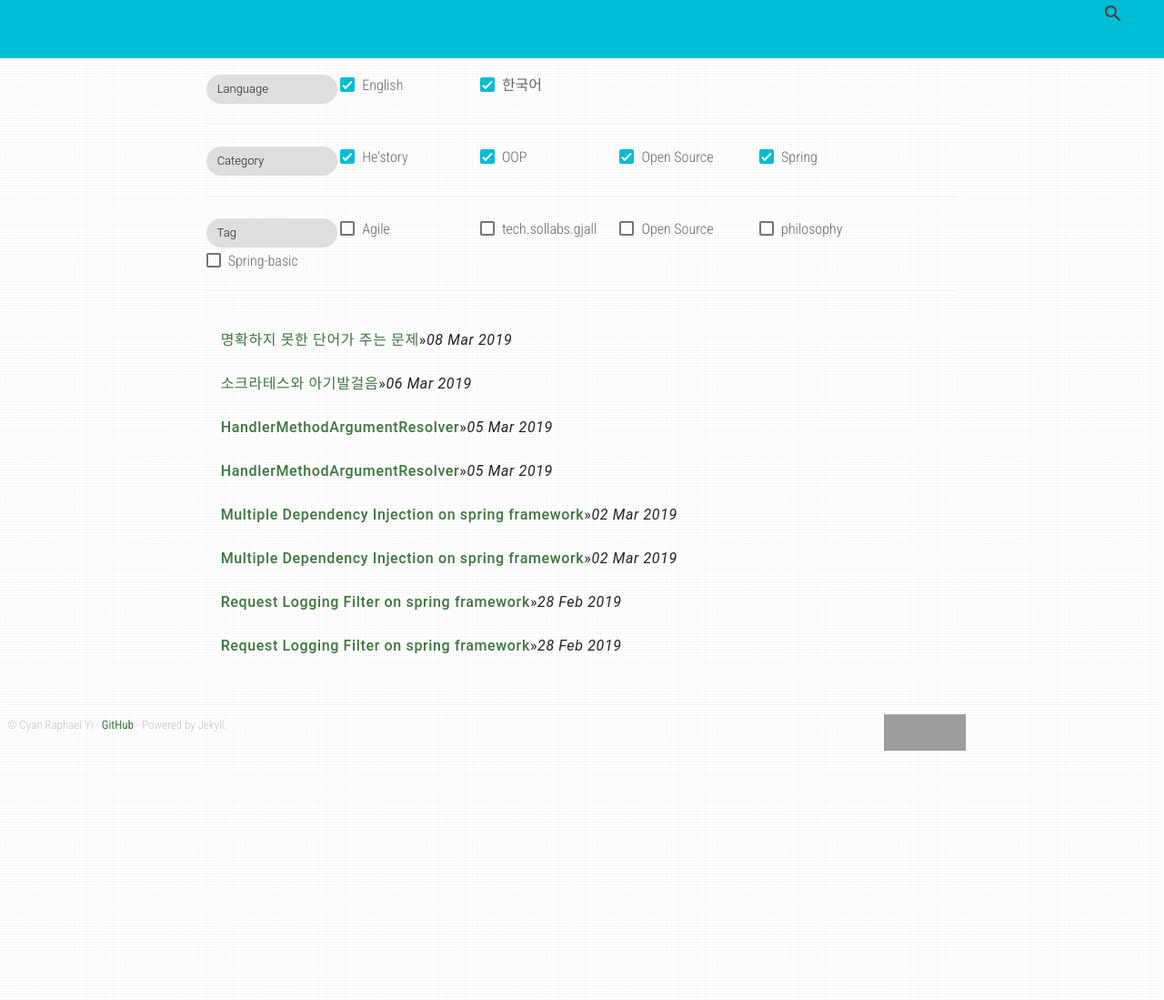
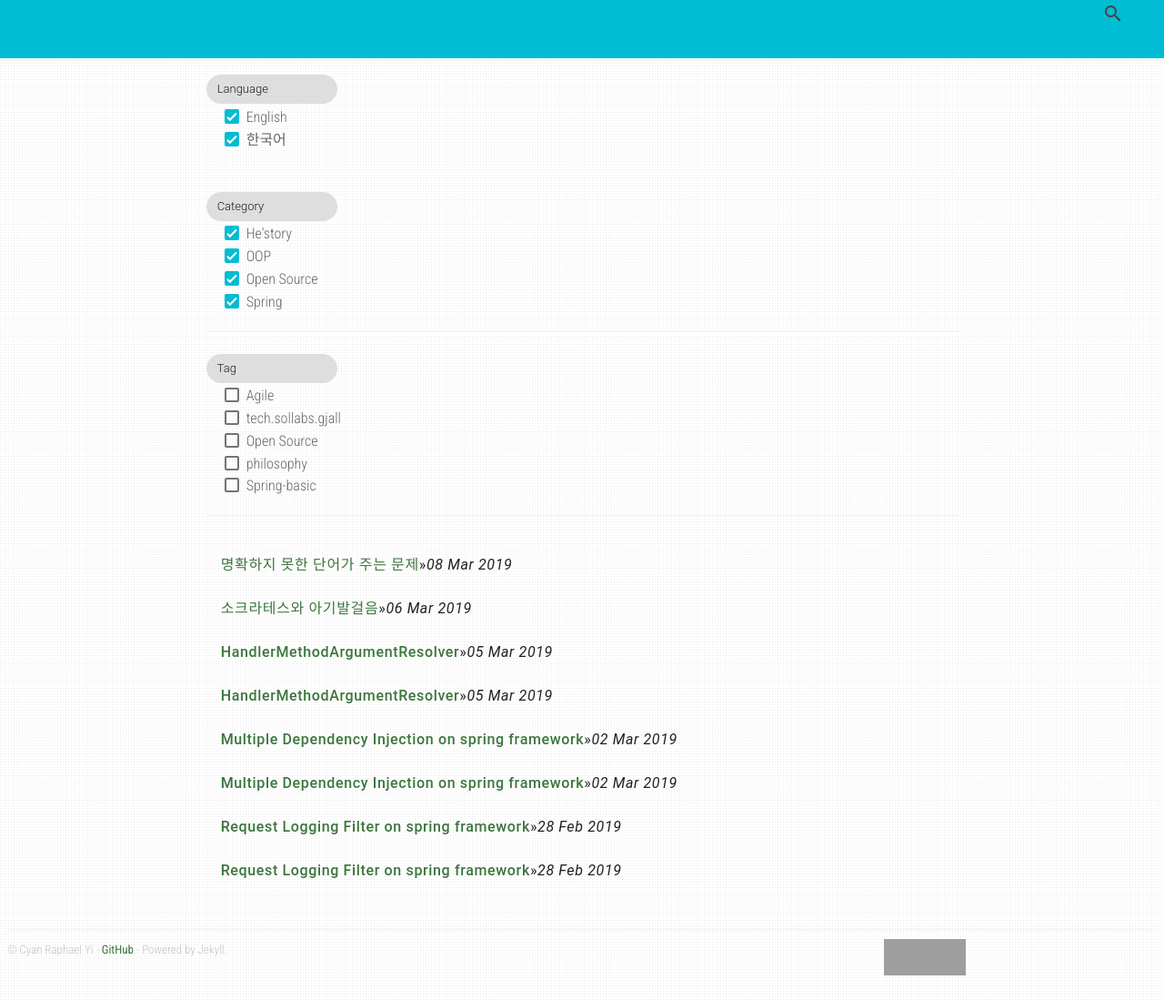
Before and after one commit to CyanRYi/sollabs-demo, a Jekyll site: the page built from index.md, in a window 1280 px wide. Shown: the whole page at 91% size. Built offline with Jekyll 4.4.1, drawn with Linux system fonts in a browser that asks for light colours; nearby versions of some CDN libraries; grey boxes are pictures that could not be loaded.

Commit message:
css 조정

```diff
--- a/_layouts/default.html
+++ b/_layouts/default.html
@@ -145,7 +145,7 @@ layout: compress
                               {% if site.github %}
                               - <a href="{{ site.github }}">{{ site.github }}</a> - Powered by Jekyll.
                               {% endif %}
-                              <div class="btn-github" style="float:right;">
+                              <div class="btn-github float-right">
                                   <iframe src="https://ghbtns.com/github-btn.html?user=cyanryi&repo=cyanryi.github.io&type=star&count=true" frameborder="0" scrolling="0" width="100px" height="20px"></iframe>
                                   <iframe src="https://ghbtns.com/github-btn.html?user=cyanryi&type=follow&count=true" frameborder="0" scrolling="0" width="170px" height="20px"></iframe>
                               </div>
--- a/static/css/main.css
+++ b/static/css/main.css
@@ -115,5 +115,5 @@ img.profile-avatar {
     width: 120px;
 }
 .post-selector-checkbox {
-    width: 150px;
+    margin-left: 20px;
 }
```
